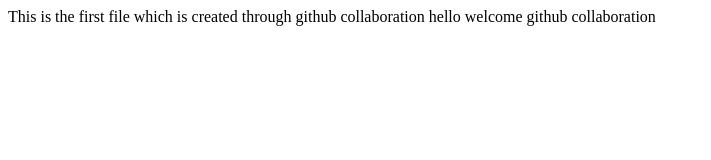
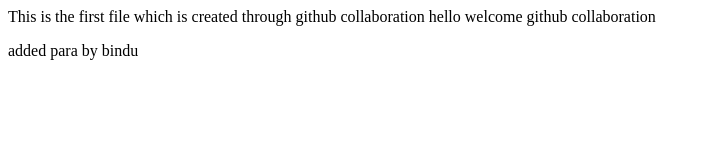
Before and after one commit to bindusreedyan/CollaborativeProject, a plain HTML site: page index.html in a window 1280 px wide. Shown: the whole page, without its empty margins (0-711 px from the left). Drawn offline with Linux system fonts and the light colour scheme.

Commit message:
update index.html by bindu

```diff
--- a/index.html
+++ b/index.html
@@ -4,5 +4,7 @@
     </head>
     <body>
         hello welcome github collaboration
+
+        <p> added para by bindu</p>
     </body>
 </html>
```
